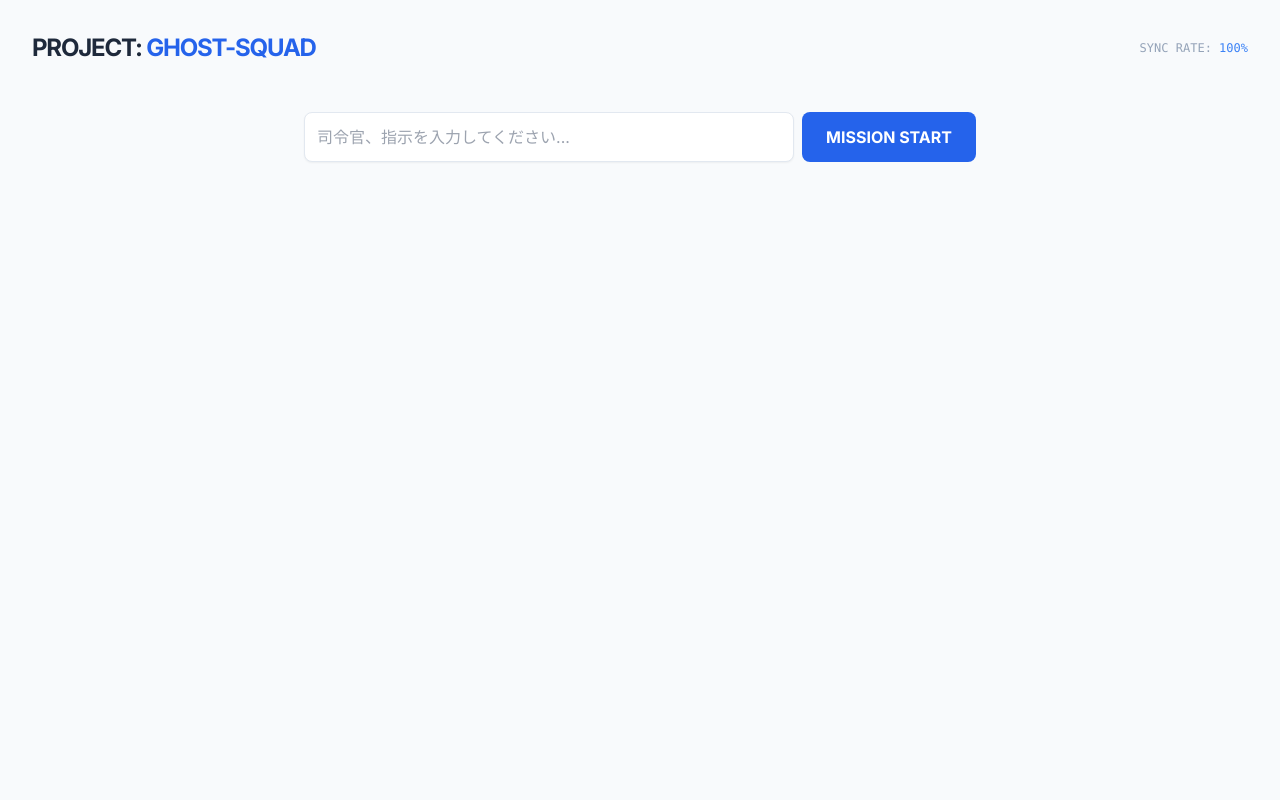
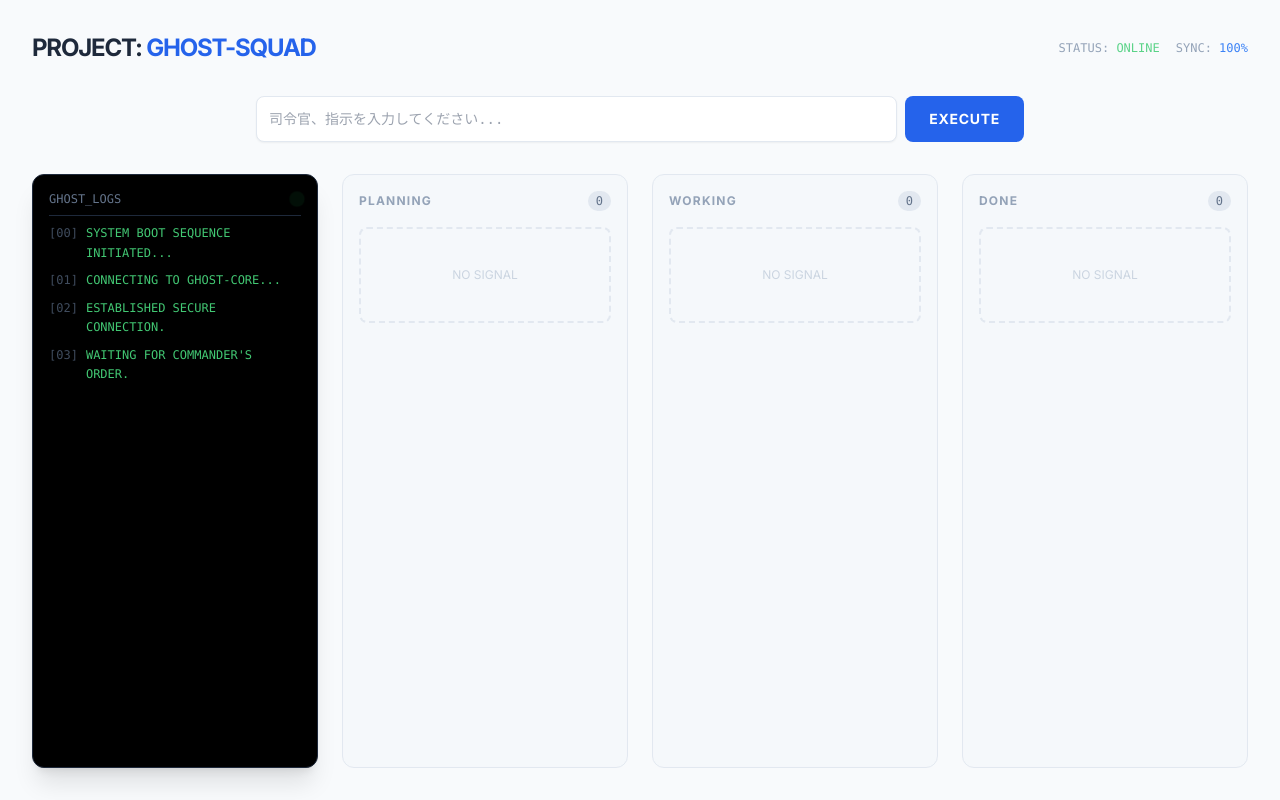
Before and after one commit to ohr486/ghost-squad, a Next.js app in the folder apps/web/: page / in a window 1280 px wide. Built offline with nearby package versions, Linux system fonts and the light colour scheme.

Commit message:
UIの初期状態を設定

```diff
--- a/apps/web/app/page.tsx
+++ b/apps/web/app/page.tsx
@@ -3,13 +3,33 @@
 import { useState } from "react";
 import { LivingKanban } from "../components/LivingKanban";
 
+// 初期の空データ定義
+const INITIAL_LOGS = [
+  "SYSTEM BOOT SEQUENCE INITIATED...",
+  "CONNECTING TO GHOST-CORE...",
+  "ESTABLISHED SECURE CONNECTION.",
+  "WAITING FOR COMMANDER'S ORDER."
+];
+
+const INITIAL_TASKS: any[] = [];
+
 export default function Home() {
   const [instruction, setInstruction] = useState("");
-  const [missionData, setMissionData] = useState<any>(null);
+  // missionDataをnullではなく、初期オブジェクトで開始する
+  const [missionData, setMissionData] = useState({
+    logs: INITIAL_LOGS,
+    tasks: INITIAL_TASKS
+  });
   const [loading, setLoading] = useState(false);
 
   const startMission = async () => {
     setLoading(true);
+    // ログに「通信中...」を追加する演出
+    setMissionData(prev => ({
+      ...prev,
+      logs: [...prev.logs, ">>> TRANSMITTING ORDERS TO SQUAD..."]
+    }));
+
     try {
       const res = await fetch("http://localhost:8000/mission/start", {
         method: "POST",
@@ -17,68 +37,92 @@ export default function Home() {
         body: JSON.stringify({ instruction }),
       });
       const data = await res.json();
-      setMissionData(data);
+
+      // 既存のログに新しいログを追記する形で結合
+      setMissionData(prev => ({
+        logs: [...prev.logs, ...data.logs],
+        tasks: data.tasks
+      }));
+
     } catch (e) {
       console.error(e);
+      setMissionData(prev => ({
+        ...prev,
+        logs: [...prev.logs, "!!! CONNECTION ERROR: GHOST-CORE NOT RESPONDING"]
+      }));
     } finally {
       setLoading(false);
     }
   };
 
   return (
-    <main className="min-h-screen bg-slate-50 p-8 text-slate-800">
+    <main className="min-h-screen bg-slate-50 p-8 text-slate-800 flex flex-col">
       {/* Header */}
-      <header className="flex justify-between items-center mb-12">
+      <header className="flex justify-between items-center mb-8">
         <h1 className="text-2xl font-bold tracking-tighter">
           PROJECT: <span className="text-blue-600">GHOST-SQUAD</span>
         </h1>
+        <div className="flex items-center gap-4">
             <div className="text-xs font-mono text-slate-400">
-          SYNC RATE: <span className="text-blue-500">100%</span>
+            STATUS: <span className="text-green-500 animate-pulse">ONLINE</span>
+            </div>
+            <div className="text-xs font-mono text-slate-400">
+            SYNC: <span className="text-blue-500">100%</span>
+            </div>
         </div>
       </header>
 
       {/* Control Center */}
-      <div className="max-w-2xl mx-auto mb-12 flex gap-2">
+      <div className="max-w-3xl mx-auto mb-8 w-full flex gap-2">
         <input
           type="text"
           value={instruction}
           onChange={(e) => setInstruction(e.target.value)}
           placeholder="司令官、指示を入力してください..."
-          className="flex-1 p-3 border border-slate-200 rounded-lg shadow-sm focus:outline-none focus:ring-2 focus:ring-blue-500"
+          className="flex-1 p-3 border border-slate-200 rounded-lg shadow-sm focus:outline-none focus:ring-2 focus:ring-blue-500 font-mono text-sm"
+          onKeyDown={(e) => e.key === 'Enter' && startMission()}
         />
         <button
           onClick={startMission}
           disabled={loading}
-          className="bg-blue-600 text-white px-6 py-3 rounded-lg font-bold hover:bg-blue-700 disabled:opacity-50 transition-all"
+          className="bg-blue-600 text-white px-6 py-3 rounded-lg font-bold hover:bg-blue-700 disabled:opacity-50 transition-all text-sm tracking-wider"
         >
-          {loading ? "DEPLOYING..." : "MISSION START"}
+          {loading ? "DEPLOYING..." : "EXECUTE"}
         </button>
       </div>
 
-      {/* Mission Result */}
-      {missionData && (
-        <div className="grid grid-cols-1 lg:grid-cols-4 gap-8">
+      {/* Mission Result (Always Visible) */}
+      <div className="grid grid-cols-1 lg:grid-cols-4 gap-6 flex-1">
 
         {/* Logs Panel (左側 1カラム) */}
-          <div className="lg:col-span-1 bg-black text-green-400 p-6 rounded-xl font-mono text-sm h-[500px] overflow-y-auto shadow-2xl border border-slate-800">
-            <h3 className="text-slate-500 mb-4 border-b border-slate-800 pb-2 text-xs uppercase">Ghost_Logs</h3>
-            <ul className="space-y-3">
+        <div className="lg:col-span-1 bg-black text-green-400 p-4 rounded-xl font-mono text-xs overflow-y-auto shadow-xl border border-slate-800 flex flex-col h-[600px] lg:h-auto">
+          <div className="flex justify-between items-center mb-2 border-b border-slate-800 pb-2">
+            <h3 className="text-slate-500 uppercase">Ghost_Logs</h3>
+            <div className="w-2 h-2 bg-green-500 rounded-full animate-ping"></div>
+          </div>
+          <ul className="space-y-2 flex-1 overflow-y-auto pr-2 custom-scrollbar">
             {missionData.logs.map((log: string, i: number) => (
-                <li key={i} className="flex gap-3 text-xs leading-relaxed opacity-80 hover:opacity-100 transition-opacity">
-                  <span className="text-slate-600">[{i.toString().padStart(2, '0')}]</span>
+              <li key={i} className="flex gap-2 leading-relaxed opacity-90">
+                <span className="text-slate-600 select-none">[{i.toString().padStart(2, '0')}]</span>
                 <span>{log}</span>
               </li>
             ))}
+            {loading && (
+               <li className="flex gap-2 leading-relaxed text-blue-400 animate-pulse">
+                <span className="text-slate-600">...</span>
+                <span>Thinking...</span>
+              </li>
+            )}
           </ul>
         </div>
 
         {/* Living Kanban (右側 3カラム) */}
-          <div className="lg:col-span-3">
+        <div className="lg:col-span-3 h-[600px] lg:h-auto">
+          {/* ここで常にコンポーネントを表示 */}
           <LivingKanban initialTasks={missionData.tasks} />
         </div>
 
       </div>
-      )}
     </main>
   );
 }
```
Lines whose indentation alone changed are shown as unchanged.
